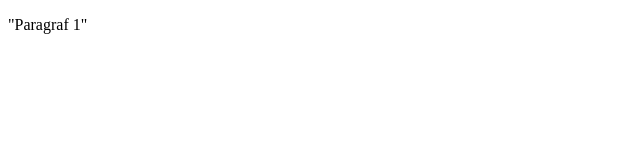
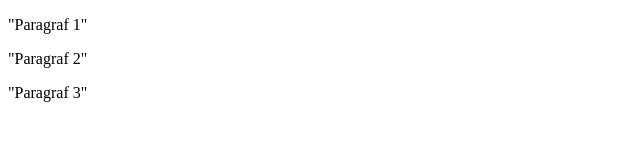
Before and after one commit to mlagozny/git--bledny, a plain HTML site: page index.html in a window 1280 px wide. Shown: the whole page, without its empty margins (0-640 px from the left). Drawn offline with Linux system fonts and the light colour scheme.

Commit message:
trzeci paragraf

```diff
--- a/index.html
+++ b/index.html
@@ -7,5 +7,7 @@
 </head>
 <body>
     <p>"Paragraf 1"</p>
+    <p>"Paragraf 2"</p>
+    <p>"Paragraf 3"</p>
 </body>
 </html>
```
